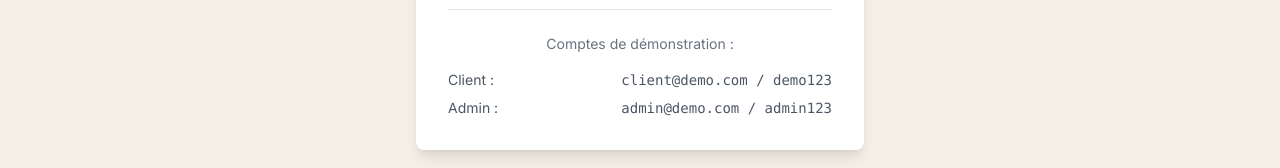
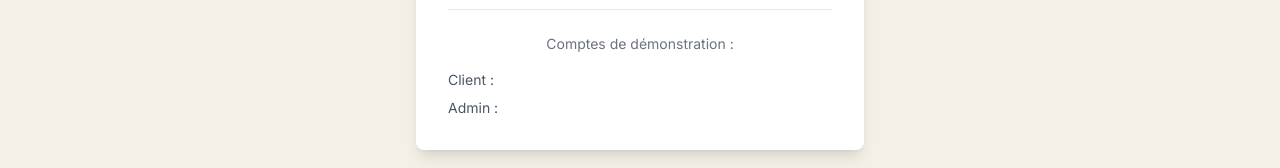
Before and after one commit to iphonoran3-create/archistudio, a Next.js app: page /login in a window 1280 px wide. Shown: the part 611-779 px from the top of the page. Built offline with nearby package versions, Linux system fonts and the light colour scheme; no server answers; a web font is replaced by a local one.

Commit message:
Update width in login  page

```diff
--- a/app/login/page.tsx
+++ b/app/login/page.tsx
@@ -109,11 +109,11 @@ export default function LoginPage() {
                 <div className="space-y-2 text-sm">
                   <div className="flex justify-between text-gray-600">
                     <span>Client :</span>
-                    <span className="font-mono">client@demo.com / demo123</span>
+                    <span className="font-mono"> </span>
                   </div>
                   <div className="flex justify-between text-gray-600">
                     <span>Admin :</span>
-                    <span className="font-mono">admin@demo.com / admin123</span>
+                    <span className="font-mono">  </span>
                   </div>
                 </div>
               </div>
```
